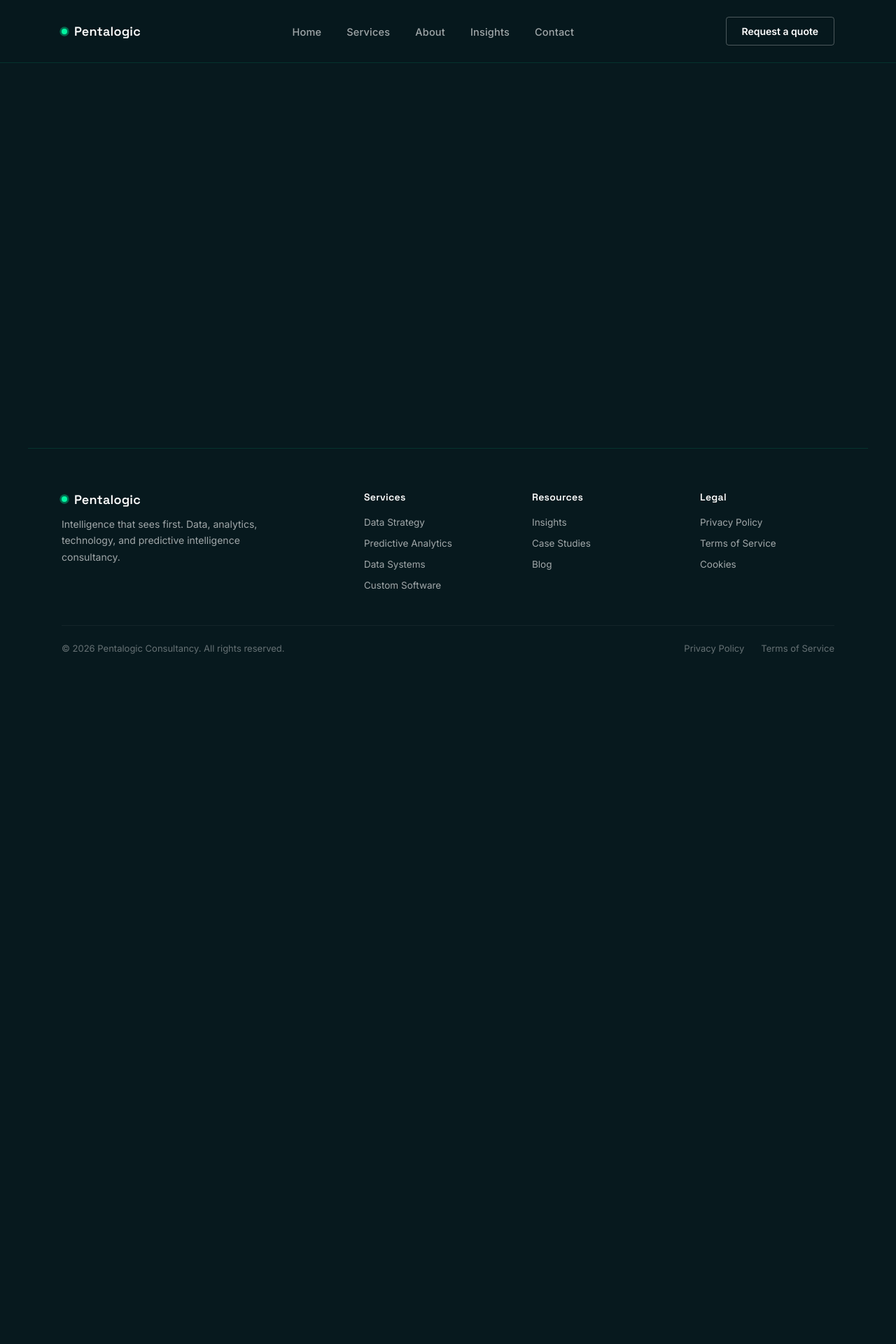
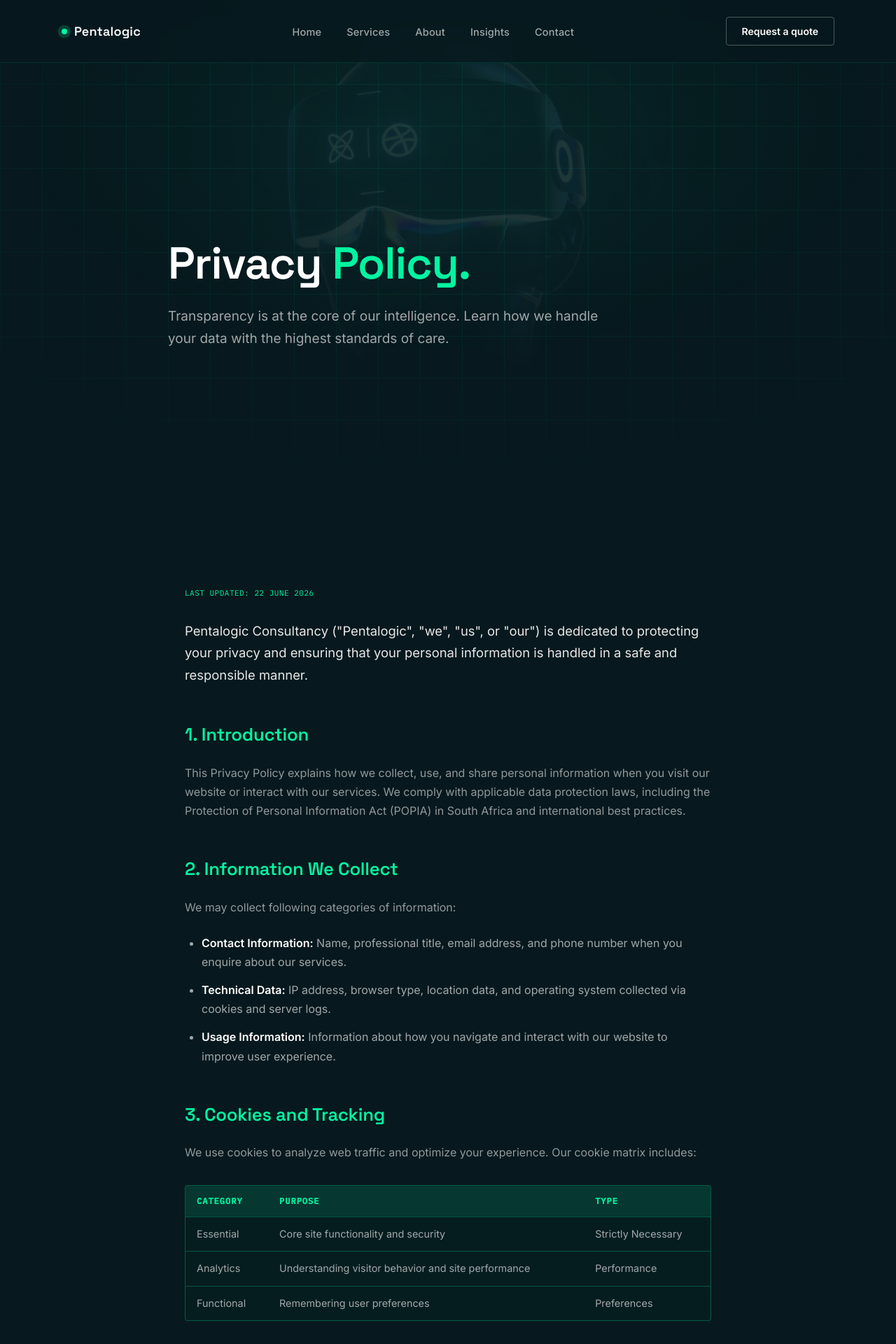
Before and after one commit to mx-styles/PentaLogic_website, a React (Vite) app: page /privacy-policy in a window 1280 px wide. Shown: the top 1920 px of the page at 70% size. Before the commit the page ends 966 px from the top, so only its background shows below. Built offline with nearby package versions, Linux system fonts and the light colour scheme.

Commit message:
feat: implement dynamic privacy policy page and routing

```diff
--- a/src/App.jsx
+++ b/src/App.jsx
@@ -9,6 +9,7 @@ import Contact from './pages/Contact'
 import Blog from './pages/Blog'
 import ServiceTemplate from './pages/ServiceTemplate'
 import TermsOfService from './pages/TermsOfService'
+import PrivacyPolicy from './pages/PrivacyPolicy'
 
 import './styles/global.css'
 
@@ -23,6 +24,7 @@ export default function App() {
           <Route path="/services/:serviceId" element={<ServiceTemplate />} />
           <Route path="/case-studies" element={<CaseStudies />} />
           <Route path="/terms-of-service" element={<TermsOfService />} />
+          <Route path="/privacy-policy" element={<PrivacyPolicy />} />
           <Route path="/blog" element={<Blog />} />
           <Route path="/contact" element={<Contact />} />
         </Routes>
--- /dev/null
+++ b/src/pages/PrivacyPolicy.css
@@ -0,0 +1,114 @@
+.privacy-wrapper {
+  position: relative;
+  min-height: 100vh;
+  background-color: var(--bg);
+  overflow-x: hidden;
+}
+
+.privacy-content {
+  max-width: 800px;
+  margin: 0 auto;
+  color: var(--muted);
+  line-height: 1.7;
+}
+
+.privacy-content .lead {
+  font-size: 1.15rem;
+  color: var(--white);
+  margin-bottom: 2.5rem;
+}
+
+.privacy-content h2 {
+  font-family: 'Space Grotesk', sans-serif;
+  font-size: 1.6rem;
+  font-weight: 600;
+  color: var(--accent);
+  margin: 3rem 0 1.2rem;
+  letter-spacing: -0.2px;
+}
+
+.privacy-content p {
+  margin-bottom: 1.5rem;
+  font-family: 'Inter', sans-serif;
+  opacity: 0.9;
+}
+
+.privacy-content ul {
+  margin-bottom: 2rem;
+  padding-left: 1.5rem;
+  list-style: disc;
+}
+
+.privacy-content li {
+  margin-bottom: 0.8rem;
+}
+
+.privacy-content li strong {
+  color: var(--white);
+  font-weight: 600;
+}
+
+/* Cookie Matrix Table */
+.table-responsive {
+  width: 100%;
+  overflow-x: auto;
+  margin: 2rem 0;
+  border: 1px solid var(--accent-border);
+  border-radius: 4px;
+  background: rgba(2, 245, 161, 0.02);
+}
+
+table {
+  width: 100%;
+  border-collapse: collapse;
+  font-size: 0.9rem;
+}
+
+th, td {
+  padding: 12px 16px;
+  text-align: left;
+  border-bottom: 1px solid var(--accent-border);
+}
+
+th {
+  background: var(--accent-soft);
+  color: var(--accent);
+  font-family: 'IBM Plex Mono', monospace;
+  text-transform: uppercase;
+  font-size: 0.75rem;
+  letter-spacing: 1px;
+}
+
+tr:last-child td {
+  border-bottom: none;
+}
+
+/* Back Button */
+.privacy-back-btn {
+  display: inline-flex;
+  align-items: center;
+  gap: 12px;
+  margin-top: 4rem;
+  color: var(--accent);
+  text-decoration: none;
+  font-weight: 600;
+  font-size: 0.9rem;
+  padding: 10px 0;
+  transition: transform 0.2s ease;
+}
+
+.privacy-back-btn:hover {
+  transform: translateX(-4px);
+}
+
+.privacy-back-btn svg {
+  width: 20px;
+  height: 20px;
+}
+
+/* Responsiveness */
+@media (max-width: 768px) {
+  .privacy-content {
+    max-width: 100%;
+  }
+}
--- /dev/null
+++ b/src/pages/PrivacyPolicy.jsx
@@ -0,0 +1,167 @@
+import React, { useState, useEffect } from 'react'
+import { Link } from 'react-router-dom'
+import './PrivacyPolicy.css'
+
+export default function PrivacyPolicy() {
+  const [bgState, setBgState] = useState('default')
+
+  useEffect(() => {
+    document.title = "Privacy Policy | Pentalogic Consultancy"
+    const metaDesc = document.querySelector('meta[name="description"]')
+    const originalDesc = metaDesc ? metaDesc.getAttribute('content') : ''
+    if (metaDesc) {
+      metaDesc.setAttribute('content', "Read Pentalogic Consultancy's Privacy Policy to understand how we collect, use, store, and protect your personal information.")
+    }
+
+    const handleScroll = () => {
+      const scrollPos = window.scrollY
+      if (scrollPos > 80) {
+        setBgState('scrolled')
+      } else {
+        setBgState('default')
+      }
+    }
+
+    window.addEventListener('scroll', handleScroll)
+    handleScroll()
+
+    return () => {
+      document.title = "Pentalogic Consultancy | Intelligence that sees first"
+      if (metaDesc && originalDesc) {
+        metaDesc.setAttribute('content', originalDesc)
+      }
+      window.removeEventListener('scroll', handleScroll)
+    }
+  }, [])
+
+  return (
+    <div className="privacy-wrapper">
+      {/* Background layers */}
+      <div className="bg-layers" aria-hidden="true">
+        <div
+          className="bg-layer bg-layer--default"
+          style={{ opacity: bgState === 'default' ? 1 : 0 }}
+        >
+          <div className="bg-ghost">
+            <img src="/assets/images/hero-headset.png" alt="" />
+          </div>
+        </div>
+        <div
+          className="bg-layer bg-layer--scroll"
+          style={{ opacity: bgState === 'scrolled' ? 1 : 0 }}
+        >
+          <div className="bg-full">
+            <img src="/assets/images/hero-headset.png" alt="" />
+          </div>
+        </div>
+      </div>
+      <div className="grid-overlay" aria-hidden="true"></div>
+      <div className="vignette" aria-hidden="true"></div>
+
+      {/* Hero Section */}
+      <section className="hero" id="hero">
+        <div className="hero-grid">
+          <div className="hero-content">
+            <h1 className="fade-up" style={{ animationDelay: '.1s' }}>
+              Privacy <span className="accent">Policy.</span>
+            </h1>
+            <p className="sub fade-up" style={{ animationDelay: '.2s' }}>
+              Transparency is at the core of our intelligence. Learn how we handle your data with the highest standards of care.
+            </p>
+          </div>
+        </div>
+      </section>
+
+      {/* Legal Detail */}
+      <section className="legal-detail">
+        <span className="last-updated">Last updated: 22 June 2026</span>
+
+        <div className="privacy-content">
+          <p className="lead">
+            Pentalogic Consultancy ("Pentalogic", "we", "us", or "our") is dedicated to protecting your privacy and ensuring that your personal information is handled in a safe and responsible manner.
+          </p>
+
+          <h2>1. Introduction</h2>
+          <p>
+            This Privacy Policy explains how we collect, use, and share personal information when you visit our website or interact with our services. We comply with applicable data protection laws, including the Protection of Personal Information Act (POPIA) in South Africa and international best practices.
+          </p>
+
+          <h2>2. Information We Collect</h2>
+          <p>We may collect following categories of information:</p>
+          <ul>
+            <li><strong>Contact Information:</strong> Name, professional title, email address, and phone number when you enquire about our services.</li>
+            <li><strong>Technical Data:</strong> IP address, browser type, location data, and operating system collected via cookies and server logs.</li>
+            <li><strong>Usage Information:</strong> Information about how you navigate and interact with our website to improve user experience.</li>
+          </ul>
+
+          <h2>3. Cookies and Tracking</h2>
+          <p>
+            We use cookies to analyze web traffic and optimize your experience. Our cookie matrix includes:
+          </p>
+          <div className="table-responsive">
+            <table>
+              <thead>
+                <tr>
+                  <th>Category</th>
+                  <th>Purpose</th>
+                  <th>Type</th>
+                </tr>
+              </thead>
+              <tbody>
+                <tr>
+                  <td>Essential</td>
+                  <td>Core site functionality and security</td>
+                  <td>Strictly Necessary</td>
+                </tr>
+                <tr>
+                  <td>Analytics</td>
+                  <td>Understanding visitor behavior and site performance</td>
+                  <td>Performance</td>
+                </tr>
+                <tr>
+                  <td>Functional</td>
+                  <td>Remembering user preferences</td>
+                  <td>Preferences</td>
+                </tr>
+              </tbody>
+            </table>
+          </div>
+
+          <h2>4. How We Use Data</h2>
+          <p>We use your information strictly for professional purposes, including:</p>
+          <ul>
+            <li>Providing and managing consultancy services.</li>
+            <li>Responding to requests and communications.</li>
+            <li>Maintaining and improving our technical infrastructure.</li>
+            <li>Complying with legal and regulatory obligations.</li>
+          </ul>
+
+          <h2>5. Your Rights</h2>
+          <p>
+            You have the right to access, correct, or request the deletion of your personal information. If you are located in South Africa, you have specific rights under POPIA ensuring transparency and control over your data.
+          </p>
+
+          <h2>6. Data Security</h2>
+          <p>
+            We implement industry-standard encryption and security protocols to prevent unauthorized access, alteration, or disclosure of your data. However, no method of transmission over the internet is 100% secure.
+          </p>
+
+          <h2>7. Contact Us</h2>
+          <p>
+            For any privacy-related inquiries or to exercise your data rights, please contact our Data Protection Lead at:
+            <br />
+            <strong>Email:</strong> privacy@pentalogic.co.za
+          </p>
+        </div>
+
+        <Link to="/" className="privacy-back-btn">
+          <svg viewBox="0 0 24 24" fill="none" stroke="currentColor" strokeWidth="2.5" strokeLinecap="round" strokeLinejoin="round">
+            <line x1="19" y1="12" x2="5" y2="12" />
+            <polyline points="12 19 5 12 12 5" />
+          </svg>
+          Back to Home
+        </Link>
+      </section>
+    </div>
+  )
+}
```
